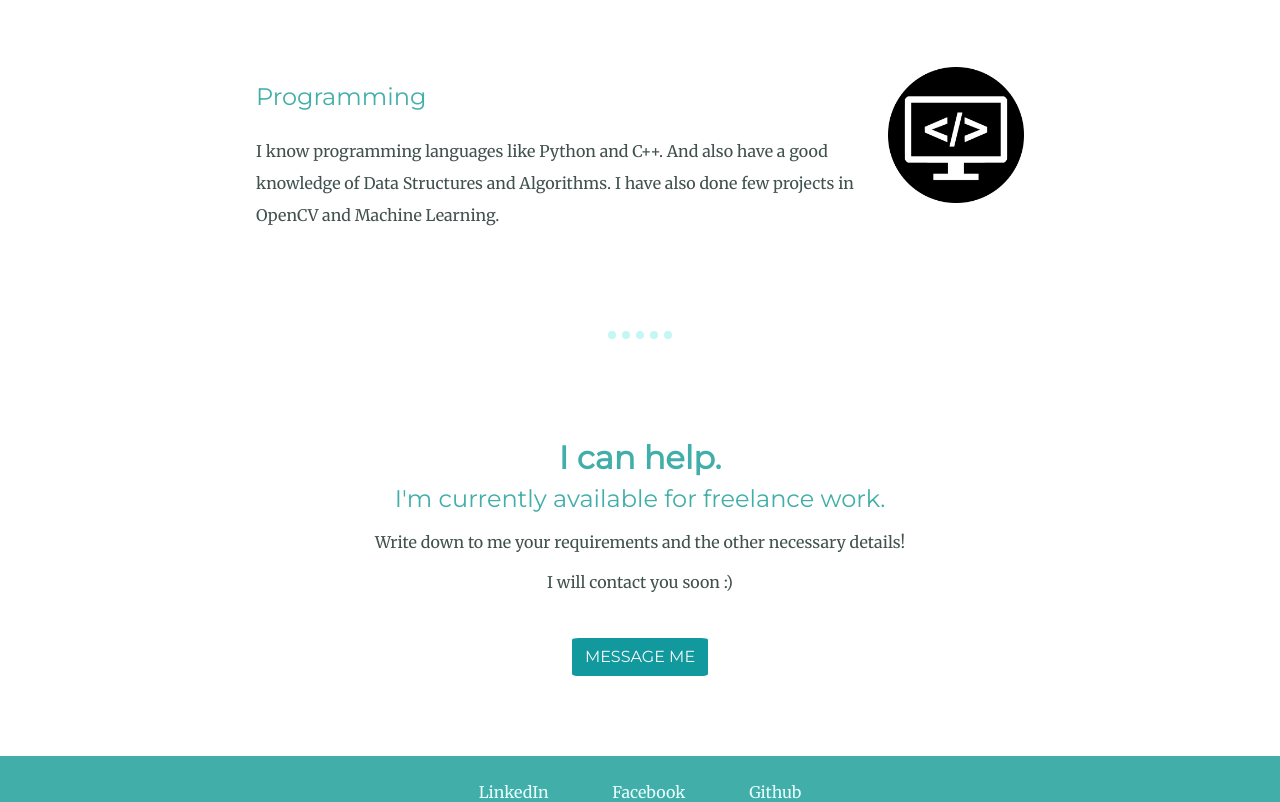
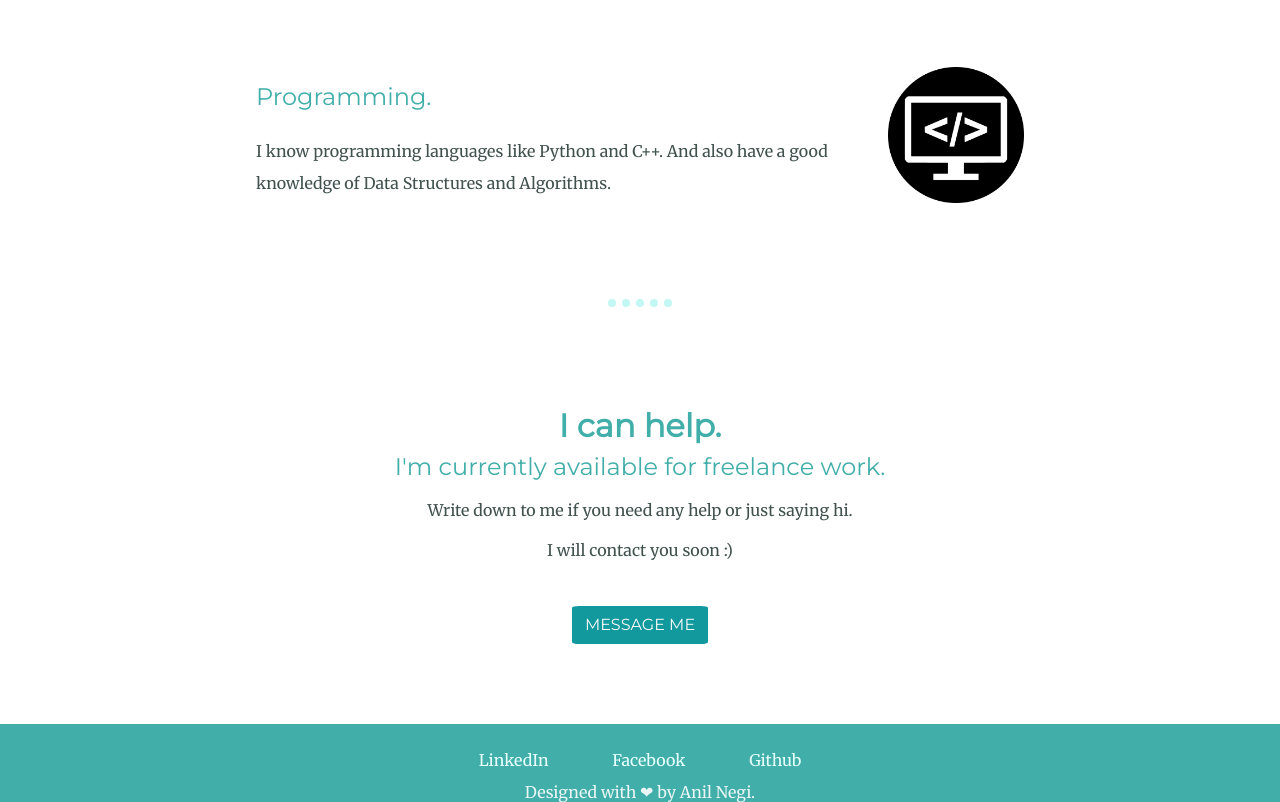
Before and after one commit to illusion001/my-site, a plain HTML site: page index.html in a window 1280 px wide. Shown: the part 1500-2302 px from the top of the page. Drawn offline with nearby package versions, Linux system fonts and the light colour scheme.

Commit message:
changed content

```diff
--- a/index.html
+++ b/index.html
@@ -49,7 +49,7 @@
         <div class="middle-container">
             <div class="profile">
               <img class="profilepic" src="images/myimage.jpg" alt="Anil-profile photo">
-              <h2>Hi!</h2>
+              <h2>Hi.</h2>
               <p>I am a web designer/developer and competitive programmer based in India.<br>I have a passion for web design and love to create web apps.</p>
             </div>
             <hr>
@@ -57,23 +57,23 @@
               <h2>My Skills.</h2>
               <div class="skill-row">
                 <img class="webd-image" src="images/webd.png" alt="webd-image">
-                <h3 class="skill-name">Web Development</h3>
+                <h3 class="skill-name">Web Development.</h3>
                 <p>I have a good knowledge of web development.
                     You can visit my
                     <a href="https://github.com/illusion001"><strong>github</strong></a> profile for my recent project details.</p>
               </div>
               <div class="skill-row">
                 <img class="code-image" src="images/codingpc.png" alt="coding-image">
-                <h3 class="skill-name">Programming</h3>
+                <h3 class="skill-name">Programming.</h3>
                 <p>I know programming languages like Python and C++. And also have a good knowledge of Data Structures
-                   and Algorithms. I have also done few projects in OpenCV and Machine Learning.</p>
+                   and Algorithms.</p>
               </div>
             </div>
             <hr>
             <div id= "contact-me-section" class="contact-me">
               <h2>I can help.</h2>
               <h3>I'm currently available for freelance work.</h3>
-              <p>Write down to me your requirements and the other necessary details!<br> I will contact you soon :) </p>
+              <p>Write down to me if you need any help or just saying hi.<br> I will contact you soon :) </p>
               <a class="btn" href="mailto:negi.anil2016@gmail.com">MESSAGE ME</a>
             </div>
           </div>
```
